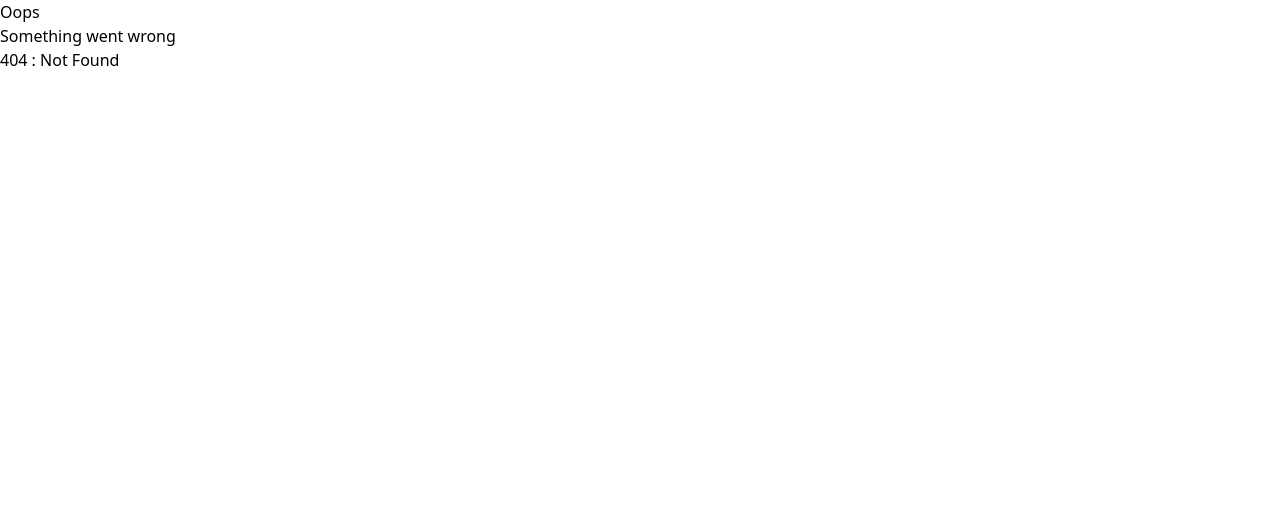
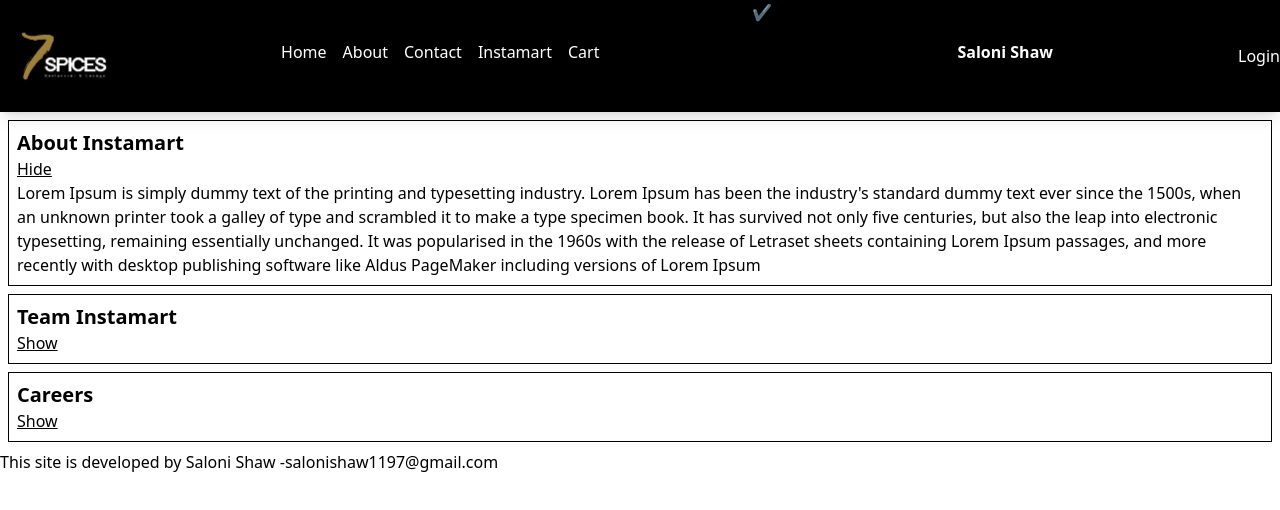
Before and after one commit to salonishaw11/Seven_Spices, a React (Vite) app: page /instamart in a window 1280 px wide. Before the commit this address had no page. Shown: the top 510 px of the page. Built offline with nearby package versions, Linux system fonts and the light colour scheme.

Commit message:
chapter11

```diff
--- a/src/App.js
+++ b/src/App.js
@@ -1,4 +1,4 @@
-import React, { Children } from "react";
+import React, { Children, useState } from "react";
 import ReactDOM from "react-dom/client";
 import Header from "./components/Header";
 import Body from "./components/Body";
@@ -10,16 +10,25 @@ import Error from "./components/Error";
 import RestaurantMenu from "./components/RestaurantMenu";
 import Profile from "./components/Profile";
 import ProfileClass from "./components/ProfileClass";
+import InstaMart from "./components/Instamart";
+import UserContext from "./utils/UserContext";
 
 
 
 
 const AppLayout = () => {
-    return(<React.Fragment>
+    const [user, setUser] = useState({
+        name: "Saloni Shaw",
+        email: "salonishaw1197@gmail.com"
+    })
+    return (<UserContext.Provider value={{
+        user: user,
+        setUser:setUser
+    }}>
         <Header />
         <Outlet />
         <Footer />
-        </React.Fragment>
+        </UserContext.Provider>
     )
 }
 
@@ -31,7 +40,9 @@ const appRouter = createBrowserRouter([
         children: [
             {
                 path: "/",
-                element: <Body />
+                element: <Body
+                    user = {{ name: "saloni", age: 25 }}
+                     />
             },
             {
                 path: "/about",
@@ -50,7 +61,11 @@ const appRouter = createBrowserRouter([
             {
                 path: "/restaurant/:id",
                 element: <RestaurantMenu/>
-            }
+            },
+            {
+                path: "/instamart",
+                element: <InstaMart/>
+            },
         ]
     } ,
 
--- a/src/components/Body.js
+++ b/src/components/Body.js
@@ -4,12 +4,16 @@ import RestaurantCard from "./RestaurantCard";
 import Shimmer from "./Shimmer";
 import { filterdata } from "../utils/helper";
 import useOnline from "../utils/useOnline";
+import UserContext from "../utils/UserContext";
+import { useContext } from "react";
 
 
-const Body = () => {
+const Body = (props) => {
     const [searchText, setSearchText] = useState("")
     const [filteredRestaurants, setFilteredRestaurants] = useState([])
     const [allRestaurants, setAllRestaurants] = useState([])
+
+    const {user, setUser}= useContext(UserContext)
 
     useEffect(() => {
          getRestaurants();
@@ -21,8 +25,8 @@ const Body = () => {
         );
         const json = await data.json()
         console.log(json)
-        setAllRestaurants(json?.data?.cards[0]?.data?.data?.cards)
-        setFilteredRestaurants(json?.data?.cards[0]?.data?.data?.cards)
+        setAllRestaurants(json?.data?.cards[2]?.data?.data?.cards)
+        setFilteredRestaurants(json?.data?.cards[2]?.data?.data?.cards)
 
     }
     const isOnline = useOnline();
@@ -47,12 +51,24 @@ const Body = () => {
 
                     const data = filterdata(allRestaurants, searchText)
                     return setFilteredRestaurants(data)
-                }}>Search</button>
+                }}>
+                    Search
+                </button>
+                <input value={user.name} onChange={(e) => {
+                    setUser({
+                        name: e.target.value,
+                        email: "newemail.gmail.com"
+                    })
+                }}></input>
+
         </div>
         <div className="flex flex-wrap">
             {
                 filteredRestaurants?.map((restaurant) => {
-                    return <Link to={"/restaurant/" + restaurant.data.id}><RestaurantCard {...restaurant.data} key={restaurant.data.id} /></Link>
+                    return <Link to=
+                        {"/restaurant/" + restaurant.data.id}>
+                        <RestaurantCard {...restaurant.data} key={restaurant.data.id} user={props.user} />
+                    </Link>
                 })
             }
 
--- a/src/components/Footer.js
+++ b/src/components/Footer.js
@@ -1,7 +1,10 @@
 import React from "react";
+import { useContext } from "react";
+import UserContext from "../utils/UserContext";
 const Footer = () => {
+    const { user}= useContext(UserContext)
     return(
-        <h1>This is my Footer</h1>
+        <h1>This site is developed by {user.name} -{user.email}</h1>
     )
 }
 
--- a/src/components/Header.js
+++ b/src/components/Header.js
@@ -1,5 +1,7 @@
-import React, { useState } from "react";
+import React, { useState,useContext } from "react";
 import { Link } from "react-router-dom";
+import UserContext from "../utils/UserContext";
+import useOnline from "../utils/useOnline";
 
 
 const Title = () => {
@@ -15,6 +17,8 @@ const Title = () => {
 const Header = () => {
 
     const [isLoggedIn, setIsLoggedIn] = useState(false);
+    const isOnline=useOnline()
+    const {user}= useContext(UserContext)
     return (
         <div className="flex justify-between bg-black text-white shadow-lg">
             <Title />
@@ -35,11 +39,18 @@ const Header = () => {
                             Contact
                         </Link>
                     </li>
+                    <li className="px-2">
+                        <Link to="/instamart">
+                            Instamart
+                        </Link>
+                    </li>
                     <li className="px-2">Cart</li>
                 </ul>
 
-            </div>
-            {isLoggedIn ? <button onClick={() => {
+            </div >
+            <h1>{isOnline ? "✔" : "🔴"}</h1>
+            <h1 className="p-10 font-bold text-white">{user.name}</h1>
+            {isLoggedIn ? <button  onClick={() => {
                 setIsLoggedIn(false);
             }}>Logout</button> : <button onClick={
                     () => {
--- /dev/null
+++ b/src/components/Instamart.js
@@ -0,0 +1,60 @@
+import React, { useState } from "react";
+
+const Section = ({ title, description, isVisible, setIsVisible }) => {
+
+    return(
+    <div className="border border-black p-2 m-2">
+            <h3 className="font-bold text-xl" >{title}</h3>
+            {isVisible ? <button className=" cursor-auto underline" onClick={() => { setIsVisible(false) }}>Hide</button> :
+            <button className=" cursor-auto underline"onClick={() => { setIsVisible(true) }}>Show</button>}
+
+            {isVisible && <p>{description}</p>}
+        </div>
+    )
+}
+const InstaMart = () => {
+    const [visibleSection, setVisibleSection] = useState("about")
+    return (
+        <div>
+            <Section title={"About Instamart"} description={
+                "Lorem Ipsum is simply dummy text of the printing and typesetting industry. Lorem Ipsum has been the industry's standard dummy text ever since the 1500s, when an unknown printer took a galley of type and scrambled it to make a type specimen book. It has survived not only five centuries, but also the leap into electronic typesetting, remaining essentially unchanged. It was popularised in the 1960s with the release of Letraset sheets containing Lorem Ipsum passages, and more recently with desktop publishing software like Aldus PageMaker including versions of Lorem Ipsum"
+            }
+                isVisible={visibleSection === "about"}
+                setIsVisible={(display) => {
+                    if (display) {
+                        setVisibleSection("about")
+                    }
+                    else {
+                        setVisibleSection("")
+                    }
+                }
+                } />
+            <Section title={"Team Instamart"} description={
+                "Lorem Ipsum is simply dummy text of the printing and typesetting industry. Lorem Ipsum has been the industry's standard dummy text ever since the 1500s, when an unknown printer took a galley of type and scrambled it to make a type specimen book. It has survived not only five centuries, but also the leap into electronic typesetting, remaining essentially unchanged. It was popularised in the 1960s with the release of Letraset sheets containing Lorem Ipsum passages, and more recently with desktop publishing software like Aldus PageMaker including versions of Lorem Ipsum"
+            }
+                isVisible={visibleSection === "team"}
+                setIsVisible={(display) => {
+                    if (display) {
+                        setVisibleSection("team")
+                    }
+                    else {
+                        setVisibleSection("")
+                    }
+                }} />
+            <Section title={"Careers"} description={"Lorem Ipsum is simply dummy text of the printing and typesetting industry. Lorem Ipsum has been the industry's standard dummy text ever since the 1500s, when an unknown printer took a galley of type and scrambled it to make a type specimen book. It has survived not only five centuries, but also the leap into electronic typesetting, remaining essentially unchanged. It was popularised in the 1960s with the release of Letraset sheets containing Lorem Ipsum passages, and more recently with desktop publishing software like Aldus PageMaker including versions of Lorem Ipsum"
+            }
+                isVisible={visibleSection === "career"}
+                setIsVisible={(display) => {
+                    if (display) {
+                        setVisibleSection("career")
+                    }
+                    else {
+                        setVisibleSection("")
+                    }
+                }}
+                    />
+
+        </div>
+    )
+}
+export default InstaMart;
--- a/src/components/RestaurantCard.js
+++ b/src/components/RestaurantCard.js
@@ -1,6 +1,14 @@
 import React from "react";
 import { IMG_CON_URL } from "../constants";
-const RestaurantCard = ({ name, cuisines, cloudinaryImageId, lastMileTravelString }) => {
+import UserContext from "../utils/UserContext";
+import { useContext } from "react";
+const RestaurantCard = ({
+    name,
+    cuisines,
+    cloudinaryImageId,
+    lastMileTravelString,
+}) => {
+    const { user }= useContext(UserContext)
     return (
         <div className="w-56 p-2 m-2 shadow-lg bg-orange-300">
             <img src={IMG_CON_URL
@@ -8,6 +16,8 @@ const RestaurantCard = ({ name, cuisines, cloudinaryImageId, lastMileTravelStrin
             <h2 className="font-bold text-xl">{name}</h2>
             <h3>{cuisines.join(", ")}</h3>
             <h4>{lastMileTravelString}</h4>
+            <h3>{user.name}</h3>
+            <h3>{user.email}</h3>
 
         </div>
     )
--- /dev/null
+++ b/src/utils/UserContext.js
@@ -0,0 +1,11 @@
+import React,{createContext} from 'react'
+
+
+const UserContext = createContext({
+    user: {
+        name: "Saloni",
+        email: "saloni@gmail.com",
+    }
+})
+
+export default UserContext
```
